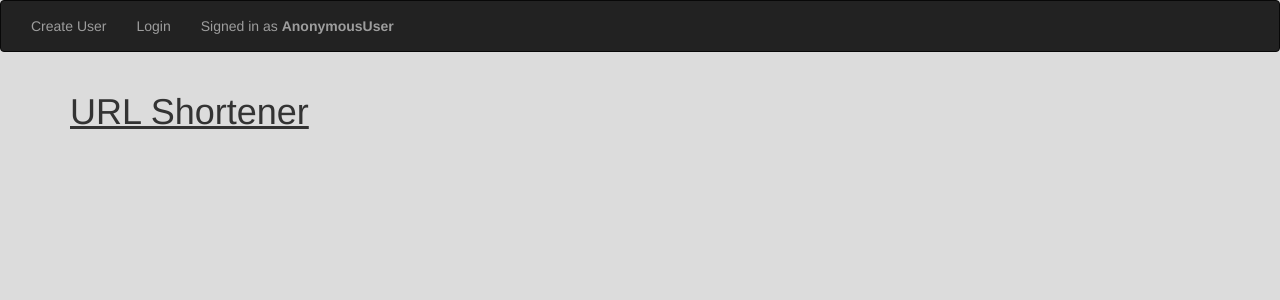
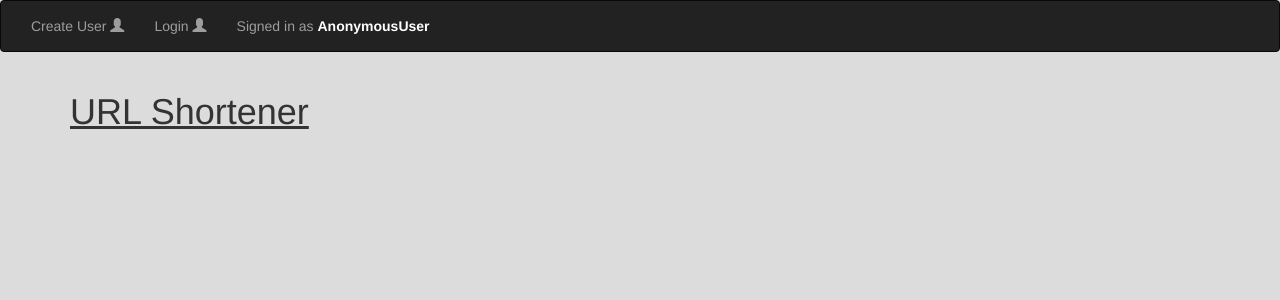
Before and after one commit to rallen0150/url_shortener, a Django app: template templates/app/bookmark_list.html in a window 1280 px wide. Shown: the top 300 px of the page. Run offline with Django 3.2, Linux system fonts and the light colour scheme; the template is opened without the code that fills it, so the values that code supplies are empty; some libraries are stand-ins or nearby versions.

Commit message:
added icons

```diff
--- a/templates/app/bookmark_list.html
+++ b/templates/app/bookmark_list.html
@@ -8,14 +8,14 @@
       {% if request.user.is_authenticated %}
       <div class="panel panel-default">
           <div class="panel-heading">
-              <h3 class="panel-title">Shorten URL</h3>
+              <h3 class="panel-title" id="cent">Shorten URL</h3>
           </div>
           <div class="panel-body">
               <form class="" action="{% url 'url_create_view' %}" method="post">
                   <input type="text" name="title" value="" placeholder="title">
                   <input type="text" name="url" value="" placeholder="url">
                   <input type="text" name="description" value="" placeholder="description">
-                  Public <input type="checkbox" name="public" value="True">
+                  Public <input type="checkbox" name="public" value="True"> <br>
                   <input type="submit" name="name" value="Shorten!">
                   {% csrf_token %}
               </form>
@@ -29,7 +29,7 @@
         <div class="col-md-8">
           <div class="panel panel-default">
             <div class="panel-heading">
-                <h3>{{ url.title }}</h3> <a href="{% url 'url_update_view' url.id %}">Update</a>
+                <h3>{{ url.title }}</h3> <a href="{% url 'url_update_view' url.id %}">Update <span class="glyphicon glyphicon-pencil"></span></a>
             </div>
             <div class="panel-body">
               <a href="{{ url.new_url }}">localhost:8000/{{ url.new_url }}</a>
--- a/templates/base.html
+++ b/templates/base.html
@@ -23,6 +23,12 @@
       color: black;
       background-color: white;
     }
+    #cent {
+      text-align: center;
+    }
+    .user {
+      color: white;
+    }
   </style>
   </head>
   <body>
@@ -30,13 +36,13 @@
       <div class="container-fluid">
         <div class="nav navbar-nav">
             {% if not request.user.is_authenticated %}
-              <li><a href="{% url 'user_create_view' %}">Create User</a></li>
-              <li><a href="{% url 'login' %}">Login</a></li>
+              <li><a href="{% url 'user_create_view' %}">Create User <span class="glyphicon glyphicon-user"></span></a></li>
+              <li><a href="{% url 'login' %}">Login <span class="glyphicon glyphicon-user"></span></a></li>
             {% else %}
-              <li><a href="{% url 'logout' %}?next={% url 'url_view' %}">Logout</a></li>
               <li><a href="{% url 'url_create_view' %}">Shorten URL</a></li>
+              <li><a href="{% url 'logout' %}?next={% url 'url_view' %}">Logout <span class="glyphicon glyphicon-off"></span></a></li>
             {% endif %}
-            <p class="navbar-text">Signed in as <b>{{ request.user }}</b></p> <br>
+            <p class="navbar-text navbar-right">Signed in as <b class="user">{{ request.user }}</b></p>
         </div>
       </div>
     </nav>
```
Also changed, not shown: db.sqlite3.
